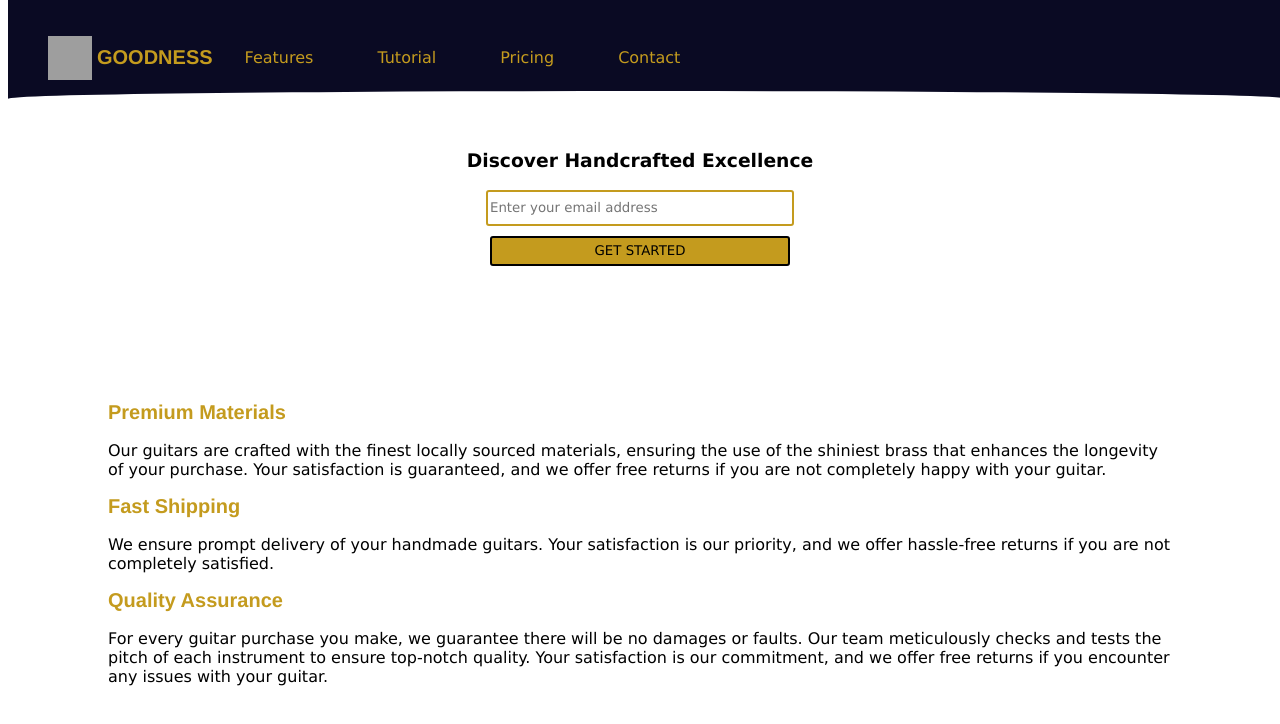
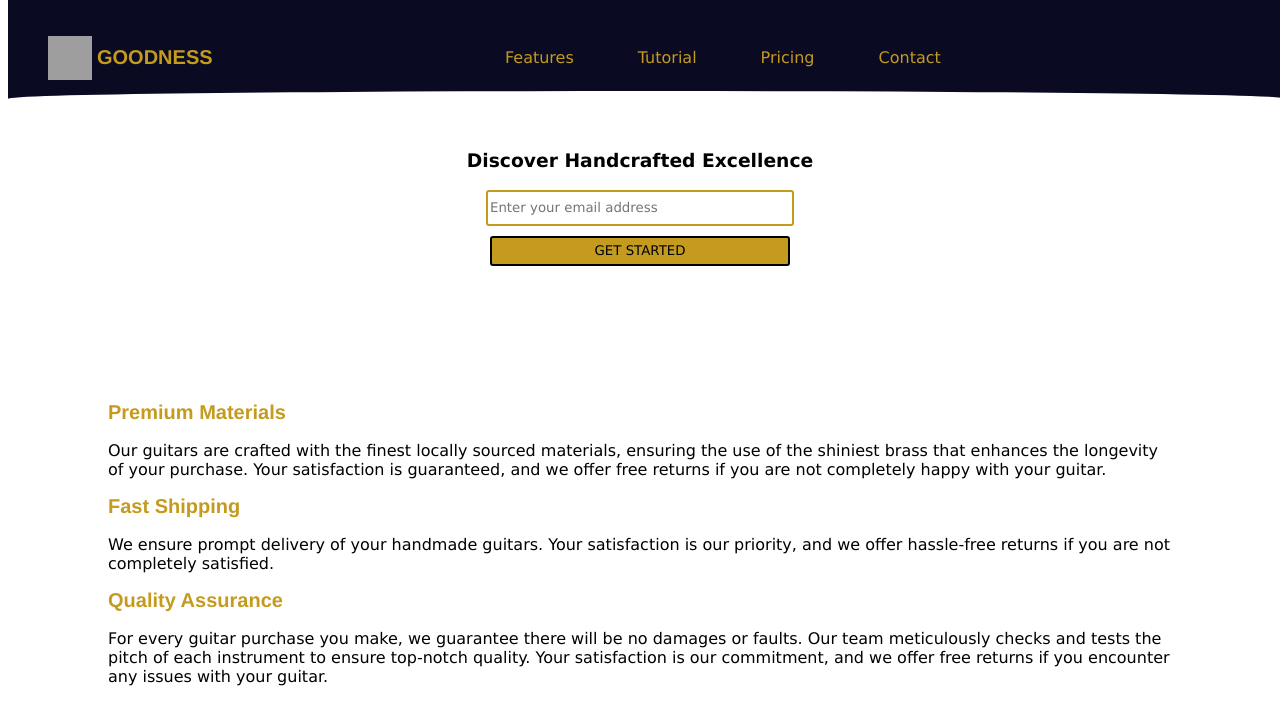
Before and after one commit to Sanya528/goodness-product_landing_page, a plain HTML site: page index.html in a window 1280 px wide. Shown: the top 724 px of the page. Drawn offline with Linux system fonts and the light colour scheme; grey boxes are pictures that could not be loaded.

Commit message:
Update styles.css

```diff
--- a/styles.css
+++ b/styles.css
@@ -43,6 +43,7 @@ header:after {
   display:flex;
   align-items: center;
   gap:5px;
+  padding-right:21%;
 }
 
 nav > ul {
```
